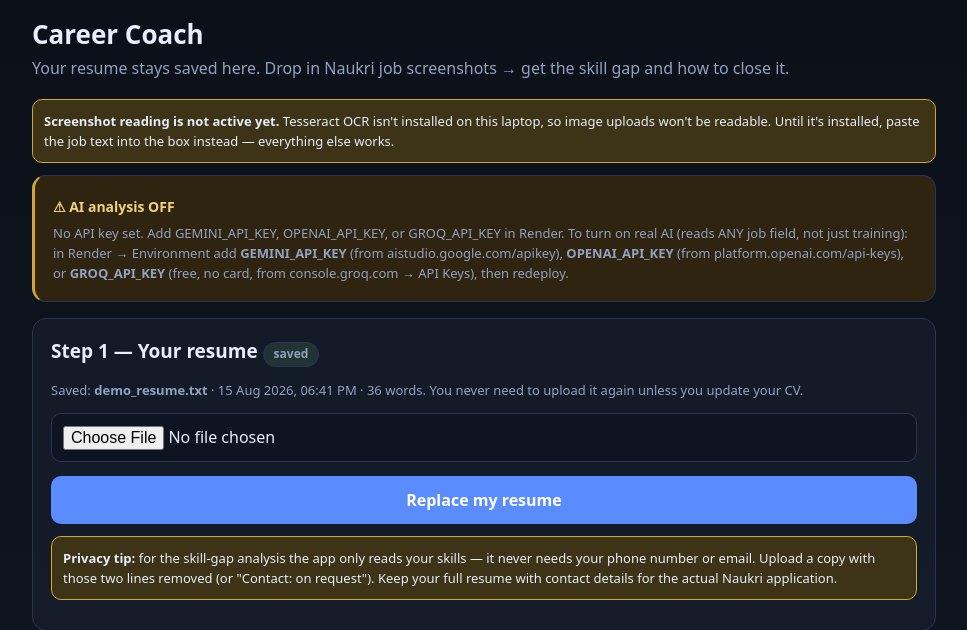
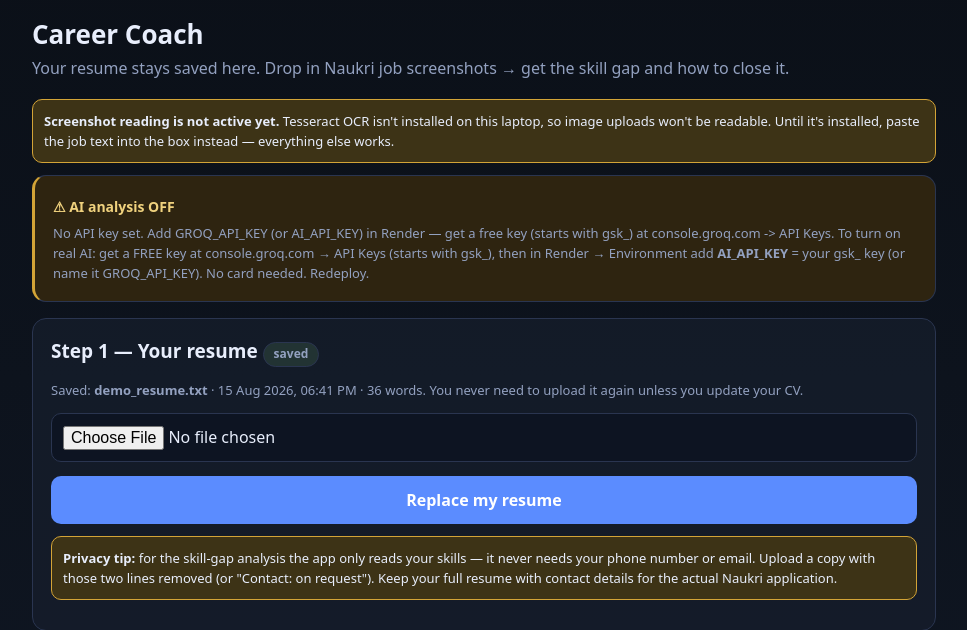
Before and after one commit to tejassrai908-cyber/career-coach, a Flask app: page / in a window 1280 px wide. Shown: the part 40-670 px from the top of the page, without its empty margins (156-1123 px from the left). Run offline with Flask 3, Linux system fonts and the light colour scheme; data comes from the database, SQL or seed files in the repository; data that the repository does not hold is empty.

Commit message:
Accept easy-to-type AI_API_KEY alias for Groq (free, no card) + simplify setup messaging

```diff
--- a/llm.py
+++ b/llm.py
@@ -25,7 +25,8 @@ GEMINI_KEY = os.environ.get("GEMINI_API_KEY", "").strip()
 GEMINI_MODEL = os.environ.get("GEMINI_MODEL", "gemini-1.5-flash").strip() or "gemini-1.5-flash"
 OPENAI_KEY = os.environ.get("OPENAI_API_KEY", "").strip()
 OPENAI_MODEL = os.environ.get("OPENAI_MODEL", "gpt-4o-mini").strip() or "gpt-4o-mini"
-GROQ_KEY = os.environ.get("GROQ_API_KEY", "").strip()
+GROQ_KEY = os.environ.get("GROQ_API_KEY", "").strip() or os.environ.get("GROQ_KEY", "").strip() \
+           or os.environ.get("AI_API_KEY", "").strip()  # AI_API_KEY = easy-to-type alias for Groq
 GROQ_MODEL = os.environ.get("GROQ_MODEL", "llama-3.3-70b-versatile").strip() or "llama-3.3-70b-versatile"
 
 
@@ -166,7 +167,7 @@ def ai_status():
     if not which:
         return {"enabled": False, "provider": None, "key_present": False,
                 "model": "",
-                "error": "No API key set. Add GEMINI_API_KEY, OPENAI_API_KEY, or GROQ_API_KEY in Render."}
+                "error": "No API key set. Add GROQ_API_KEY (or AI_API_KEY) in Render — get a free key (starts with gsk_) at console.groq.com -> API Keys."}
     # probe with a tiny call to see if the key is accepted
     try:
         if which == "gemini":
--- a/templates/home.html
+++ b/templates/home.html
@@ -14,8 +14,8 @@ so image uploads won't be readable. Until it's installed, paste the job text int
 {% else %}
 <div class="card" style="border-left:3px solid #d3a437;background:#2e2410">
 <b style="color:#f0d27e;font-size:14px">&#9888; AI analysis OFF</b>
-<div class="mut" style="margin-top:4px">{{ai.error if ai else 'Add GEMINI_API_KEY, OPENAI_API_KEY, or GROQ_API_KEY in Render.'}}
-To turn on real AI (reads ANY job field, not just training): in Render &rarr; Environment add <b>GEMINI_API_KEY</b> (from aistudio.google.com/apikey), <b>OPENAI_API_KEY</b> (from platform.openai.com/api-keys), or <b>GROQ_API_KEY</b> (free, no card, from console.groq.com &rarr; API Keys), then redeploy.</div>
+<div class="mut" style="margin-top:4px">{{ai.error if ai else 'Add GROQ_API_KEY (or AI_API_KEY) in Render.'}}
+To turn on real AI: get a FREE key at console.groq.com &rarr; API Keys (starts with gsk_), then in Render &rarr; Environment add <b>AI_API_KEY</b> = your gsk_ key (or name it GROQ_API_KEY). No card needed. Redeploy.</div>
 </div>
 {% endif %}
 
--- a/templates/report.html
+++ b/templates/report.html
@@ -7,7 +7,7 @@
 </div>
 {% else %}
 <div class="card" style="border-left:3px solid #d3a437;background:#2e2410;text-align:center">
-<b style="color:#f0d27e;font-size:14px">&#9888; Rule-based mode (no AI)</b><div class="mut" style="margin-top:4px">Add a <b>GEMINI_API_KEY</b>, <b>OPENAI_API_KEY</b>, or <b>GROQ_API_KEY</b> in Render for true AI analysis of ANY job field.</div>
+<b style="color:#f0d27e;font-size:14px">&#9888; Rule-based mode (no AI)</b><div class="mut" style="margin-top:4px">Add <b>AI_API_KEY</b> (your free Groq gsk_ key) or <b>GROQ_API_KEY</b> in Render for true AI analysis of ANY job field.</div>
 </div>
 {% endif %}
 <div class="card" style="text-align:center;background:#14304a">
```
